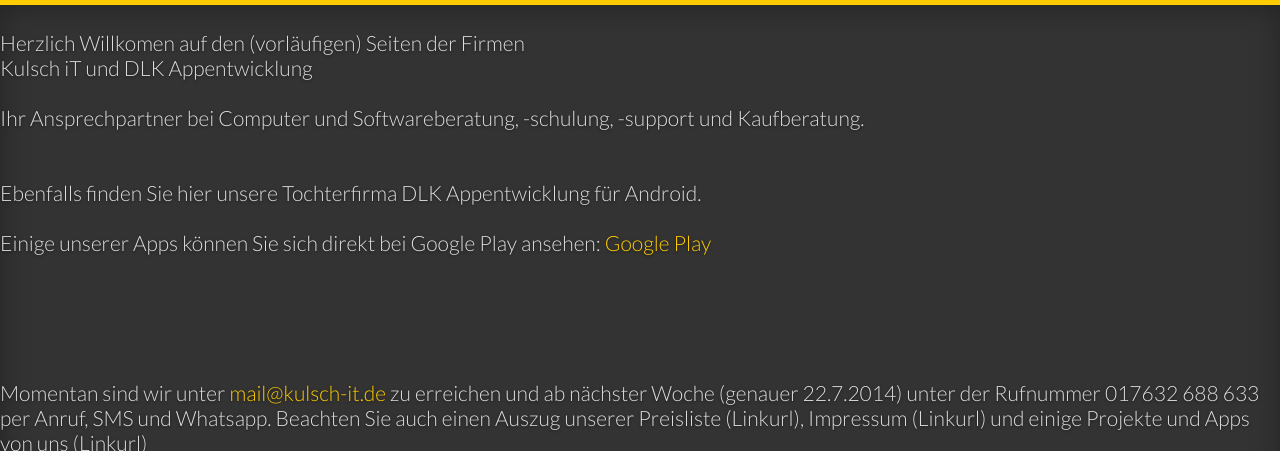
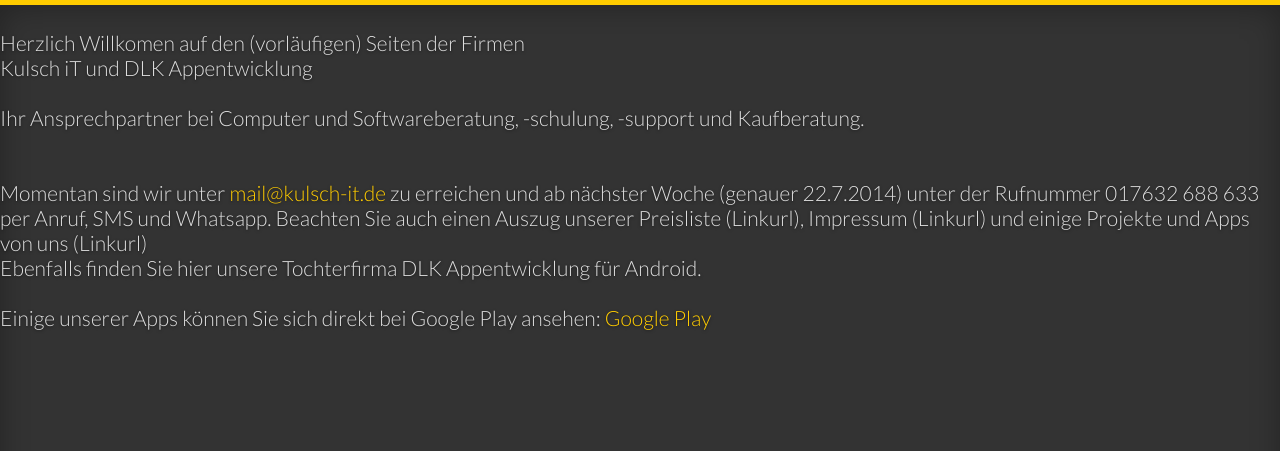
Before and after one commit to The1andONLYdave/The1andONLYdave.github.io, a Jekyll site: the page built from index2.html, in a window 1280 px wide, cut to the strip 0-451 px from the top of the page. Built offline with Jekyll 4.4.1, drawn with Linux system fonts in a browser that asks for light colours.

Commit message:
Update index2.html

```diff
--- a/index2.html
+++ b/index2.html
@@ -8,12 +8,24 @@
   <link rel="stylesheet" href="/css/screen.css">
  </head>
  </br>
+ <div id="kopf">
 Herzlich Willkomen auf den (vorläufigen) Seiten der Firmen </br>
 Kulsch iT und DLK Appentwicklung </br>
  </br>
 Ihr Ansprechpartner bei Computer und Softwareberatung, -schulung, -support und Kaufberatung. </br>
+
+
  </br>
+ </div>
+
  </br>
+  <div id="steuerung">
+
+Momentan sind wir unter  <a href="mailto:mail@kulsch-it.de?body=Anfrage Webseitenbesucher">mail@kulsch-it.de</a> zu erreichen und ab nächster Woche (genauer 22.7.2014) unter der Rufnummer 017632 688 633 per Anruf, SMS und Whatsapp.
+Beachten Sie auch einen Auszug unserer Preisliste (Linkurl), Impressum (Linkurl) und einige Projekte und Apps von uns (Linkurl)
+ </div>
+
+ <div id="inhalt">
 Ebenfalls finden Sie hier unsere Tochterfirma DLK Appentwicklung für Android. </br>
  </br>
 Einige unserer Apps können Sie sich direkt bei Google Play ansehen: <a href="https://play.google.com/store/apps/developer?id=DLK%20Appentwicklung%20%28Kulsch-IT%29&hl=de">Google Play</a>
@@ -23,10 +35,8 @@
   </br>
    </br>
     </br>
-
-Momentan sind wir unter  <a href="mailto:mail@kulsch-it.de?body=Anfrage Webseitenbesucher">mail@kulsch-it.de</a> zu erreichen und ab nächster Woche (genauer 22.7.2014) unter der Rufnummer 017632 688 633 per Anruf, SMS und Whatsapp.
-Beachten Sie auch einen Auszug unserer Preisliste (Linkurl), Impressum (Linkurl) und einige Projekte und Apps von uns (Linkurl)
-
+    </div>
+  <div id="fuss">
 <!-- TeamViewer Logo (generated at http://www.teamviewer.com) -->
 <div style="position:relative; width:234px; height:60px;">
   <a href="http://www.teamviewer.com/link/?url=505374&id=2002985417" style="text-decoration:none;">
@@ -42,7 +52,7 @@
  </br>(c)2014 Kulsch iT
  </br>written in Jekyll
  </br>
-
+</div>
 <script>
   (function(i,s,o,g,r,a,m){i['GoogleAnalyticsObject']=r;i[r]=i[r]||function(){
   (i[r].q=i[r].q||[]).push(arguments)},i[r].l=1*new Date();a=s.createElement(o),
```
